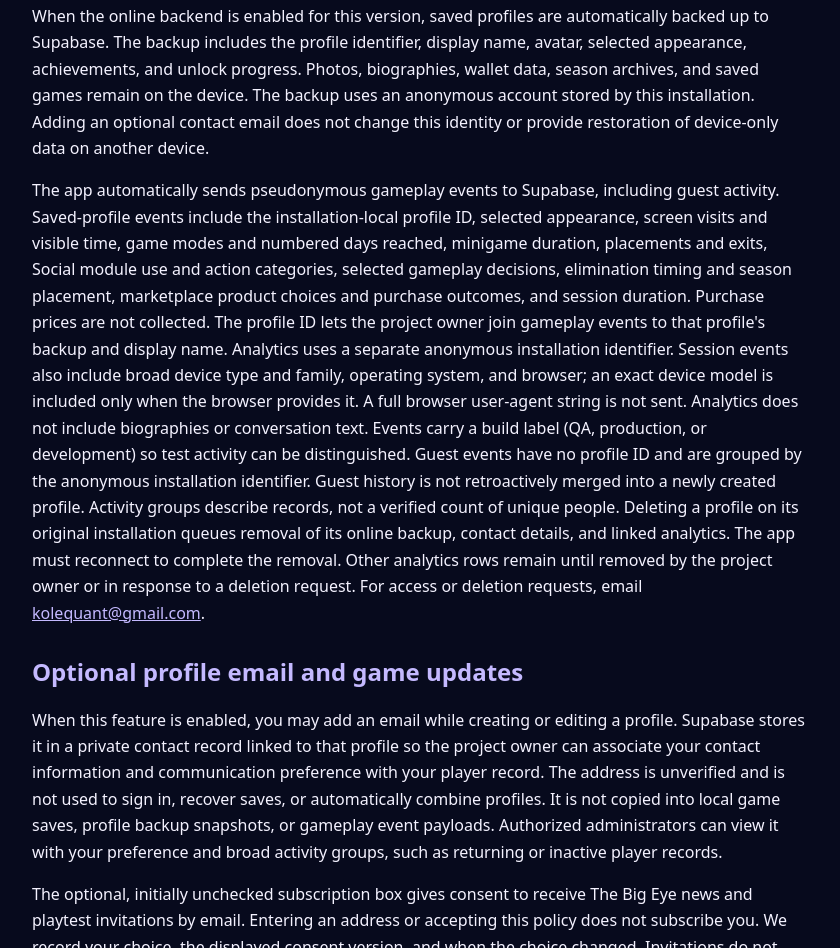
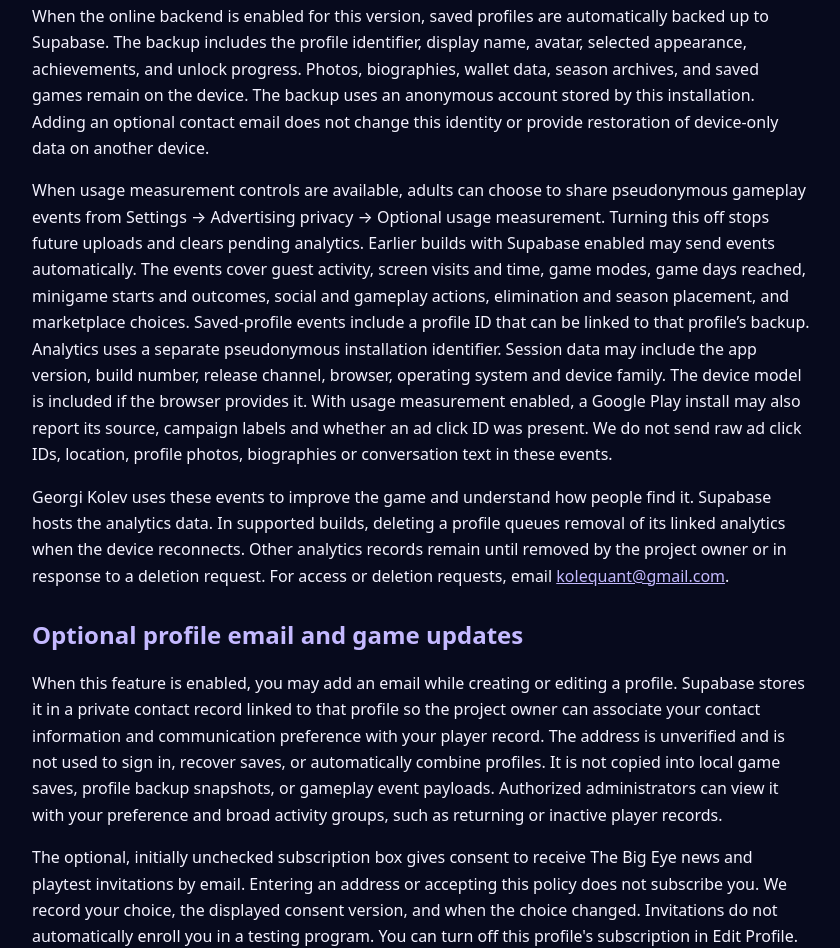
Before and after one commit to georgi-cole/big-eye-legal, a plain HTML site: page privacy-policy.html in a window 1280 px wide. Shown: the part 511-1459 px from the top of the page, without its empty margins (218-1058 px from the left). Drawn offline with Linux system fonts and the light colour scheme.

Commit message:
Describe optional gameplay measurement and release labels

```diff
--- a/privacy-policy.html
+++ b/privacy-policy.html
@@ -16,7 +16,7 @@
       </nav>
 
       <h1>The Big Eye Privacy Policy</h1>
-      <p class="updated">Last updated: November 7, 2026</p>
+      <p class="updated">Last updated: November 27, 2026</p>
       <p>This policy explains how The Big Eye handles information when you use the mobile game.</p>
 
       <h2>Information stored on your device</h2>
@@ -37,25 +37,26 @@
         provide restoration of device-only data on another device.
       </p>
       <p>
-        The app automatically sends pseudonymous gameplay events to Supabase, including guest
-        activity. Saved-profile events include the installation-local profile ID, selected
-        appearance, screen visits and visible time, game modes and numbered days reached, minigame
-        duration, placements and exits, Social module use and action categories, selected gameplay
-        decisions, elimination timing and season placement, marketplace product choices and purchase
-        outcomes, and session duration. Purchase prices are not collected. The profile ID lets the
-        project owner join gameplay events to that profile's backup and display name. Analytics uses
-        a separate anonymous installation identifier. Session events also include broad device type
-        and family, operating system, and browser; an exact device model is included only when the
-        browser provides it. A full browser user-agent string is not sent. Analytics does not
-        include biographies or conversation text. Events carry a build label (QA, production, or
-        development) so test activity can be distinguished. Guest events have no profile ID and are
-        grouped by the anonymous installation identifier. Guest history is not retroactively merged
-        into a newly created profile. Activity groups describe records, not a verified count of
-        unique people. Deleting a profile on its original installation queues removal of its online
-        backup, contact details, and linked analytics. The app must reconnect to complete the
-        removal. Other analytics rows remain until removed by the project owner or in response to a
-        deletion request. For access or deletion requests, email
-        <a href="mailto:kolequant@gmail.com">kolequant@gmail.com</a>.
+        When usage measurement controls are available, adults can choose to share pseudonymous
+        gameplay events from Settings → Advertising privacy → Optional usage measurement.
+        Turning this off stops future uploads and clears pending analytics. Earlier builds with
+        Supabase enabled may send events automatically. The events cover guest activity,
+        screen visits and time, game modes, game days reached, minigame starts and outcomes,
+        social and gameplay actions, elimination and season placement, and marketplace choices.
+        Saved-profile events include a profile ID that can be linked to that profile’s backup.
+        Analytics uses a separate pseudonymous installation identifier. Session data may include
+        the app version, build number, release channel, browser, operating system and device family.
+        The device model is included if the browser provides it. With usage measurement enabled,
+        a Google Play install may also report its source,
+        campaign labels and whether an ad click ID was present. We do not send raw ad click IDs,
+        location, profile photos, biographies or conversation text in these events.
+      </p>
+      <p>
+        Georgi Kolev uses these events to improve the game and understand how people find it.
+        Supabase hosts the analytics data. In supported builds, deleting a profile queues removal
+        of its linked analytics when the device reconnects. Other analytics records remain until
+        removed by the project owner or in response to a deletion request. For access or deletion
+        requests, email <a href="mailto:kolequant@gmail.com">kolequant@gmail.com</a>.
       </p>
       <h2>Optional profile email and game updates</h2>
       <p>
```
